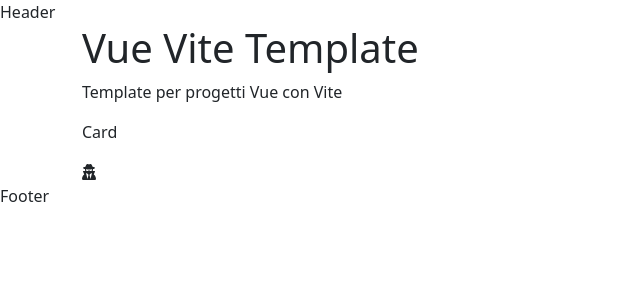
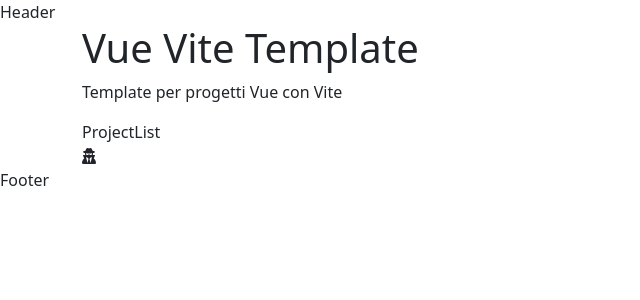
Before and after one commit to DanieleBernassola/vite-boolfolio, a Vue app: page /project in a window 1280 px wide. Shown: the top 300 px of the page, without its empty margins (0-640 px from the left). Built offline with nearby package versions, Linux system fonts and the light colour scheme; no server answers.

Commit message:
[UPD] Installed vue router and added routes

```diff
--- a/package.json
+++ b/package.json
@@ -16,7 +16,8 @@
     "@fortawesome/vue-fontawesome": "^3.0.8",
     "axios": "^1.7.2",
     "bootstrap": "^5.3.3",
-    "vue": "^3.4.21"
+    "vue": "^3.4.21",
+    "vue-router": "^4.4.0"
   },
   "devDependencies": {
     "@vitejs/plugin-vue": "^5.0.4",
--- a/src/App.vue
+++ b/src/App.vue
@@ -3,6 +3,7 @@
 import HeaderComponent from './components/AppHeader.vue';
 import FooterComponent from './components/AppFooter.vue';
 import CardComponent from './components/ProjectCard.vue';
+import { RouterView } from 'vue-router';
 
 export default {
   name: 'Projects',
@@ -41,7 +42,7 @@
   <div class="container">
     <h1>Vue Vite Template</h1>
     <p>Template per progetti Vue con Vite</p>
-    <CardComponent></CardComponent>
+    <routerView></routerView>
     <font-awesome-icon :icon="['fas', 'user-secret']" />
   </div>
   <FooterComponent></FooterComponent>
--- a/src/main.js
+++ b/src/main.js
@@ -1,4 +1,5 @@
 import { createApp } from "vue";
+import { router } from "./router";
 
 // import style
 import "./assets/scss/main.scss";
@@ -21,4 +22,7 @@
 /* add icons to the library */
 library.add(faUserSecret);
 
-createApp(App).component("font-awesome-icon", FontAwesomeIcon).mount("#app");
+createApp(App)
+  .use(router)
+  .component("font-awesome-icon", FontAwesomeIcon)
+  .mount("#app");
--- /dev/null
+++ b/src/pages/AppHome.vue
@@ -0,0 +1,13 @@
+<script>
+export default {
+  name: 'Homepage',
+  data() {
+    return {
+    }
+  },
+};
+</script>
+<template>
+  <main>Home</main>
+</template>
+<style></style>
--- /dev/null
+++ b/src/pages/ProjectList.vue
@@ -0,0 +1,13 @@
+<script>
+export default {
+  name: 'ProjectList',
+  data() {
+    return {
+    }
+  },
+};
+</script>
+<template>
+  <main>ProjectList</main>
+</template>
+<style></style>
--- /dev/null
+++ b/src/router.js
@@ -0,0 +1,21 @@
+import { createRouter, createWebHistory } from "vue-router";
+
+import AppHome from "./pages/AppHome.vue";
+import ProjectList from "./pages/ProjectList.vue";
+
+const router = createRouter({
+  history: createWebHistory(),
+  routes: [
+    {
+      path: "/",
+      name: "Homepage",
+      component: AppHome,
+    },
+    {
+      path: "/project",
+      name: "projects",
+      component: ProjectList,
+    },
+  ],
+});
+export { router };
```
Also changed, not shown: 1 other file (tests, documents, lock files or other folders).
